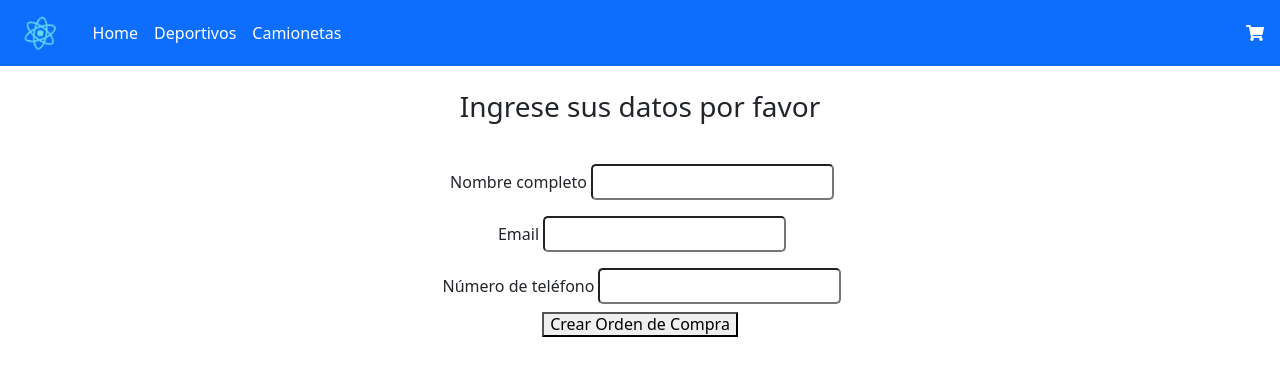
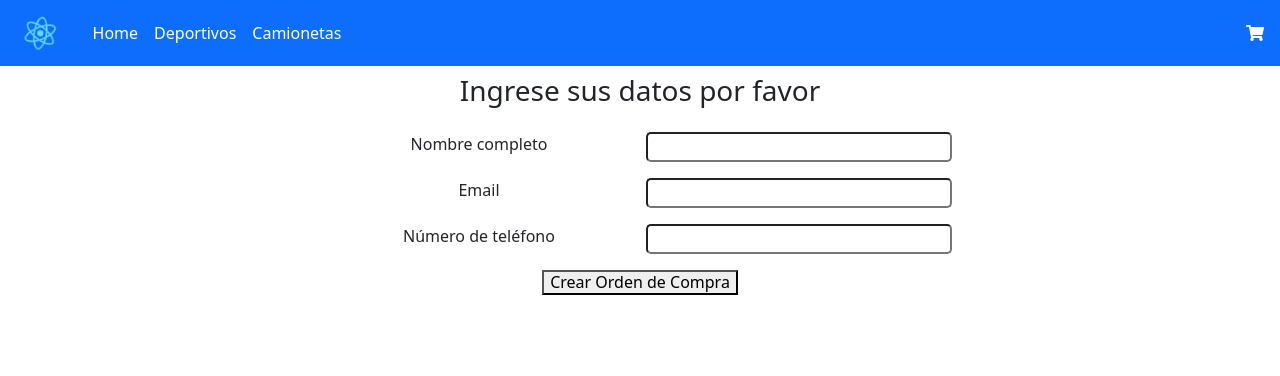
Before and after one commit to jgomez-m/tienda-ecommerce, a React (Create React App) app: page /buyerform in a window 1280 px wide. Shown: the top 376 px of the page. Built offline with nearby package versions, Linux system fonts and the light colour scheme.

Commit message:
Styles para el Buyer form

```diff
--- a/src/components/BuyerForm.js
+++ b/src/components/BuyerForm.js
@@ -72,18 +72,18 @@ export const BuyerForm = () => {
     };
 
     return (
-        <div className="container aligned-items" style={{width: '40%'}}>
+        <div className="container" style={{width: '50%'}}>
       {orderId !== '' ? (
         <Order id={orderId}></Order>
       ) : (
         <>
-          <span className="p-3">
+          <span className="row col-sm m-2">
             <h3 className="font-weight-bold"> Ingrese sus datos por favor</h3>
           </span>
 
           <form>
-            <div className="p-2 " >
-              <label htmlFor="fname" className="p-1">
+            <div className="row" >
+              <label htmlFor="fname" className="col-sm m-2">
                 Nombre completo
               </label>
               <input
@@ -91,11 +91,11 @@ export const BuyerForm = () => {
                 onChange={handleInputName}
                 id="lname"
                 name="lname"
-                className="p-1"
+                className="col-sm m-2"
               />
             </div>
-            <div className="p-2">
-              <label htmlFor="email" className="p-1">
+            <div className="row">
+              <label htmlFor="email" className="col-sm m-2">
                 Email
               </label>
               <input
@@ -103,11 +103,11 @@ export const BuyerForm = () => {
                 onChange={handleInputEmail}
                 id="lname"
                 name="email"
-                className="p-1"
+                className="col-sm m-2"
               />
             </div>
-            <div className="p-2">
-              <label htmlFor="phone-number" className="p-1">
+            <div className="row">
+              <label htmlFor="phone-number" className="col-sm m-2">
                 Número de teléfono
               </label>
               <input
@@ -115,16 +115,16 @@ export const BuyerForm = () => {
                 onChange={handleInputPhoneNumber}
                 id="phone-number"
                 name="lname"
-                className="p-1"
+                className="col-sm m-2"
               />
             </div>
           </form>
 
           <h6>
-            <button className="button-style-1" onClick={() => validateFields()}>
+            <button className="col-sm m-2" onClick={() => validateFields()}>
                 Crear Orden de Compra
             </button>
-            <p className="font-weight-bold"> {validMsg}</p>
+            <p className='col-sm font-weight-bold m-3' style={{color: 'red'}}> {validMsg}</p>
           </h6>
         </>
       )}
--- a/src/components/Order.js
+++ b/src/components/Order.js
@@ -1,8 +1,8 @@
 import { Link } from "react-router-dom";
 const Orders = ({id}) => {
   return <div>
-        <h3 className="font-weight-bold">Orden de compra: {id}</h3>
-        <span>Gracias por su compra, si desea seguir comprando presione</span>
+        <h3 className="font-weight-bold m-2">Orden de compra: {id}</h3>
+        <p>Gracias por su compra, si desea seguir comprando presione</p>
         <Link to="/">Catalogo de Productos</Link>
     </div>
 }
```
